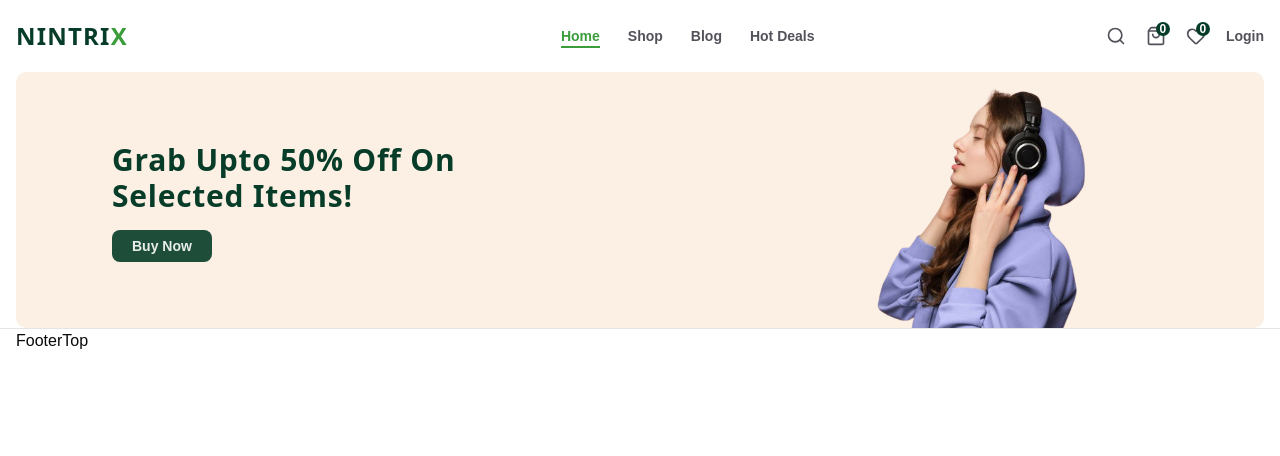
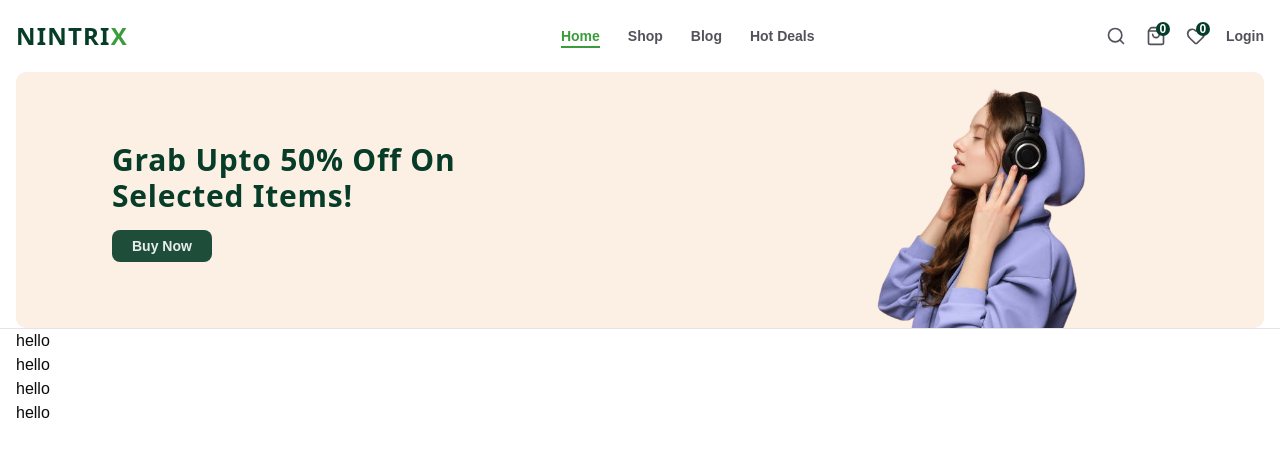
Before and after one commit to Roshen-Perera/nintrix-app, a Next.js app: page / in a window 1280 px wide. Shown: the top 456 px of the page. Built offline with nearby package versions, Linux system fonts and the light colour scheme; no server answers.

Commit message:
feat: implement ContactItem component and render contact data in FooterTop

```diff
--- a/components/FooterTop.tsx
+++ b/components/FooterTop.tsx
@@ -1,5 +1,5 @@
-import { MapPin, Phone, Clock, Mail } from 'lucide-react';
-import React from 'react'
+import { MapPin, Phone, Clock, Mail, Contact } from "lucide-react";
+import React from "react";
 interface ContactItemData {
   title: string;
   subtitle: string;
@@ -38,8 +38,18 @@ const data: ContactItemData[] = [
 ];
 const FooterTop = () => {
   return (
-    <div>FooterTop</div>
-  )
+    <div>
+      {data?.map((item, index) => (
+        <ContactItem key={index} />
+      ))}
+    </div>
+  );
+};
+
+const ContactItem = () => {
+  return <div>
+    <p>hello</p>
+  </div>;
 }
 
-export default FooterTop
+export default FooterTop;
```
